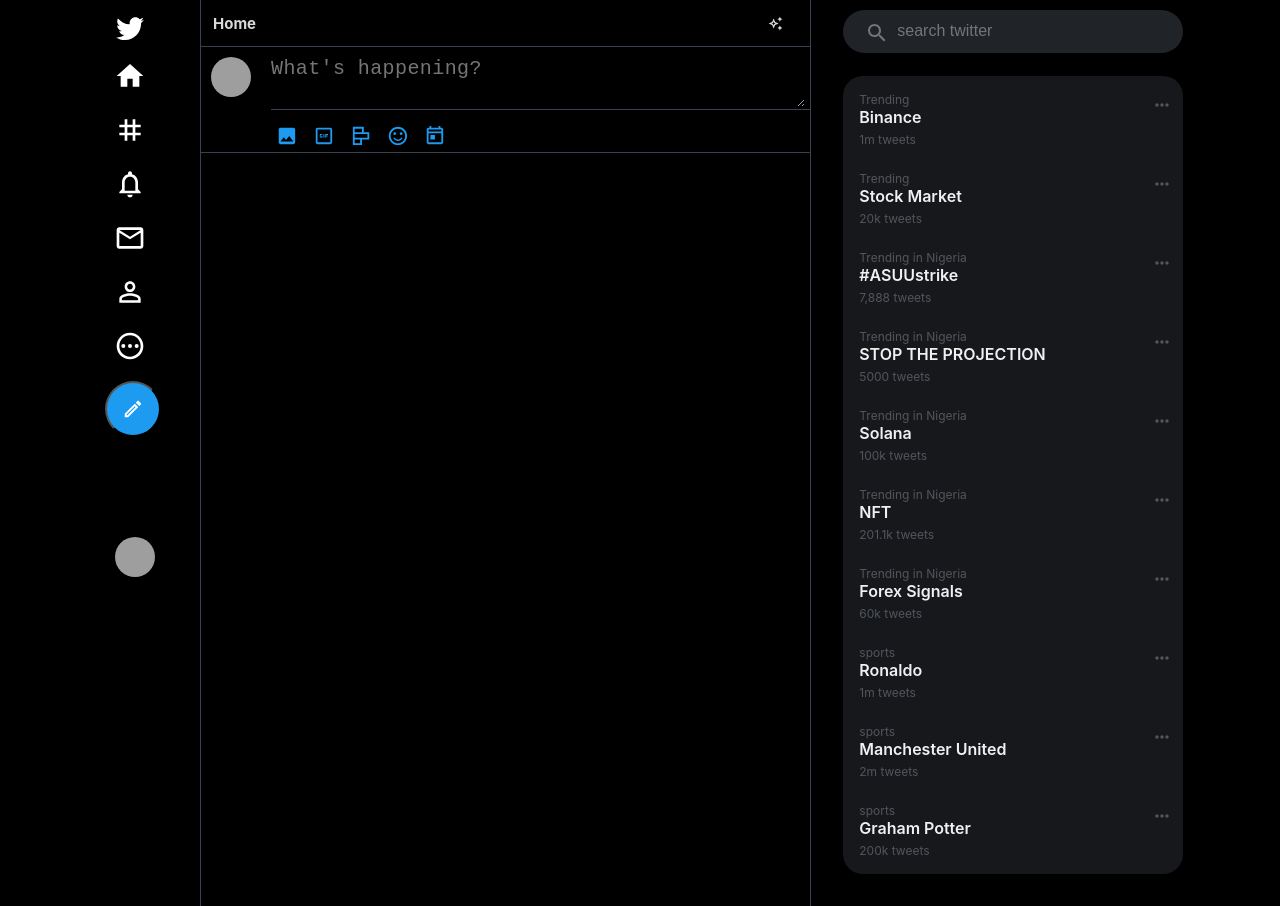
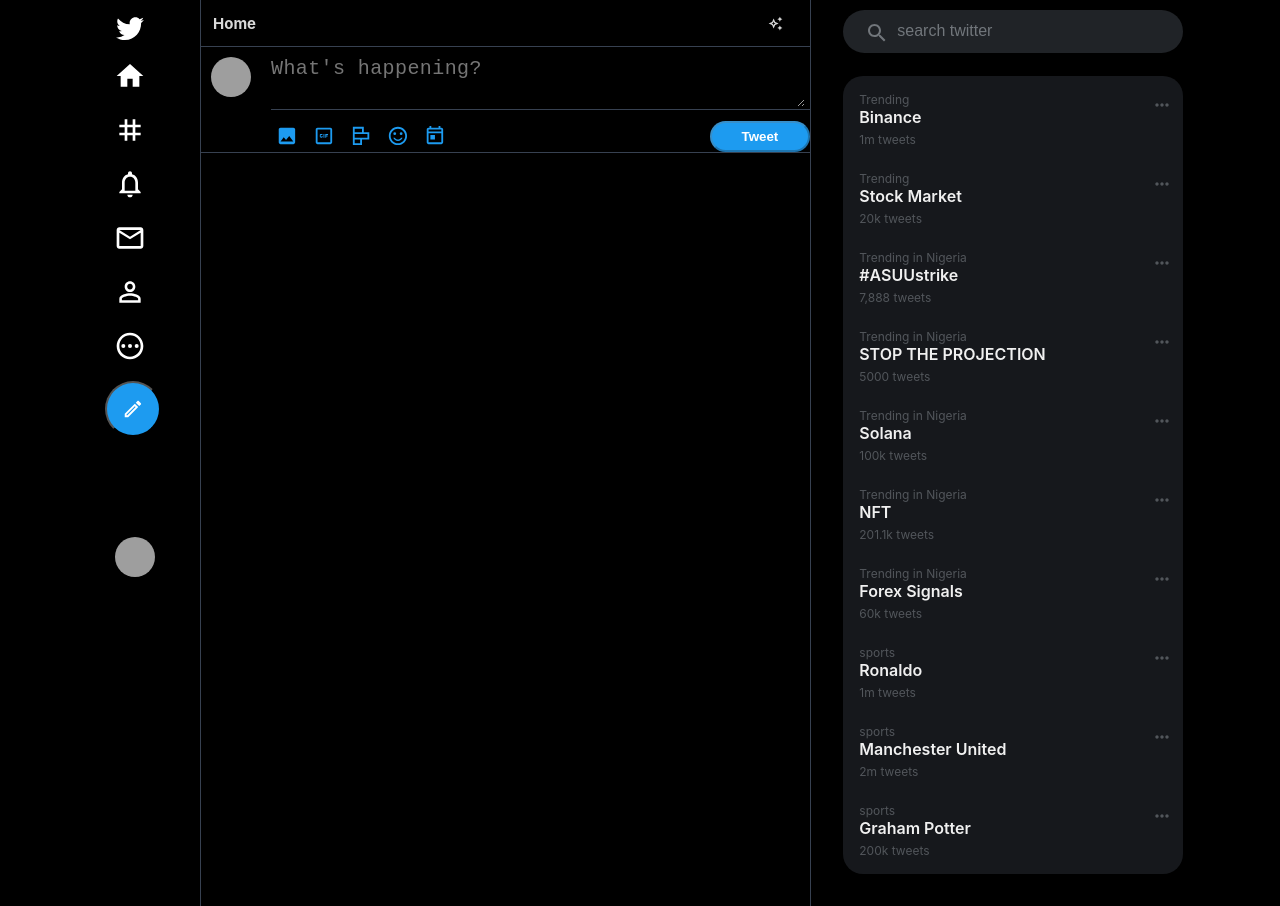
Before and after one commit to OrenisileDemilade/collab-twitter-clone, a React (Create React App) app: page / in a window 1280 px wide. Built offline with nearby package versions, Linux system fonts and the light colour scheme; grey boxes are pictures that could not be loaded.

Commit message:
emoji section finished

```diff
--- a/src/components/Input.css
+++ b/src/components/Input.css
@@ -32,6 +32,9 @@
     letter-spacing: 0.04rem;
     width: 99%;
     min-height: 5rem;
+}
+::-webkit-scrollbar{
+    display: none;
 }
 .close-icon-container{
     position: relative;
@@ -108,3 +111,21 @@
     max-width: 32rem;
     border-radius: 2rem;
 }
+.tweet-btn{
+    background-color: #1d9bf0;
+    color: #fff;
+    padding-left: 3rem;
+    padding-right: 3rem;
+    padding-top: 0.6rem;
+    padding-bottom: 0.6rem;
+    border-radius: 1.6rem;
+    font-weight: bold;
+    outline: none;
+}
+.tweet-btn:hover{
+    background-color: #1a8cd8;
+}
+
+.disabled:hover{
+    background-color: #1d9bf0;
+}
--- a/src/components/Input.js
+++ b/src/components/Input.js
@@ -19,7 +19,15 @@
   const [selectedFile, setSelectedFile] = useState(null)
   const filePickerRef = useRef(null)
   const addImageToPost = () => {}
-  const [showEmojis, setShowEmojis] = useState(false)
+  const [showEmojis, setShowEmojis] = useState(false);
+
+  const addEmoji = (e) => {
+    let sym = e.unified.split("-");
+    let codesArray = [];
+    sym.forEach((el) => codesArray.push("0x" + el));
+    let emoji = String.fromCodePoint(...codesArray);
+    setInput(input + emoji);
+  };
 
   return (
     <div className='input'>
@@ -55,7 +63,7 @@
                    <LeaderboardOutlinedIcon fontSize='large' />
                 </div>
 
-                <div className='photo-icon-container' onClick={() => setShowEmojis (!showEmojis)} >
+                <div className='photo-icon-container' onClick={() => setShowEmojis(!showEmojis)}>
                    <SentimentSatisfiedAltOutlinedIcon fontSize='large' />
                 </div>
 
@@ -68,14 +76,19 @@
               <div className='picker' >
                 {showEmojis && (
                   <Picker className="picker"
-                  // onSelect={addEmoji}
+                  onSelect={addEmoji}
                   theme="dark"
                   />
                 )}
               </div>
+              </div>
+
+              <button className='tweet-btn'
+               disabled={!input.trim() && !selectedFile }
+              // onClick={sendPost}
+              >Tweet</button>
 
 
-              </div>
             </div>
 
         </div>
```
